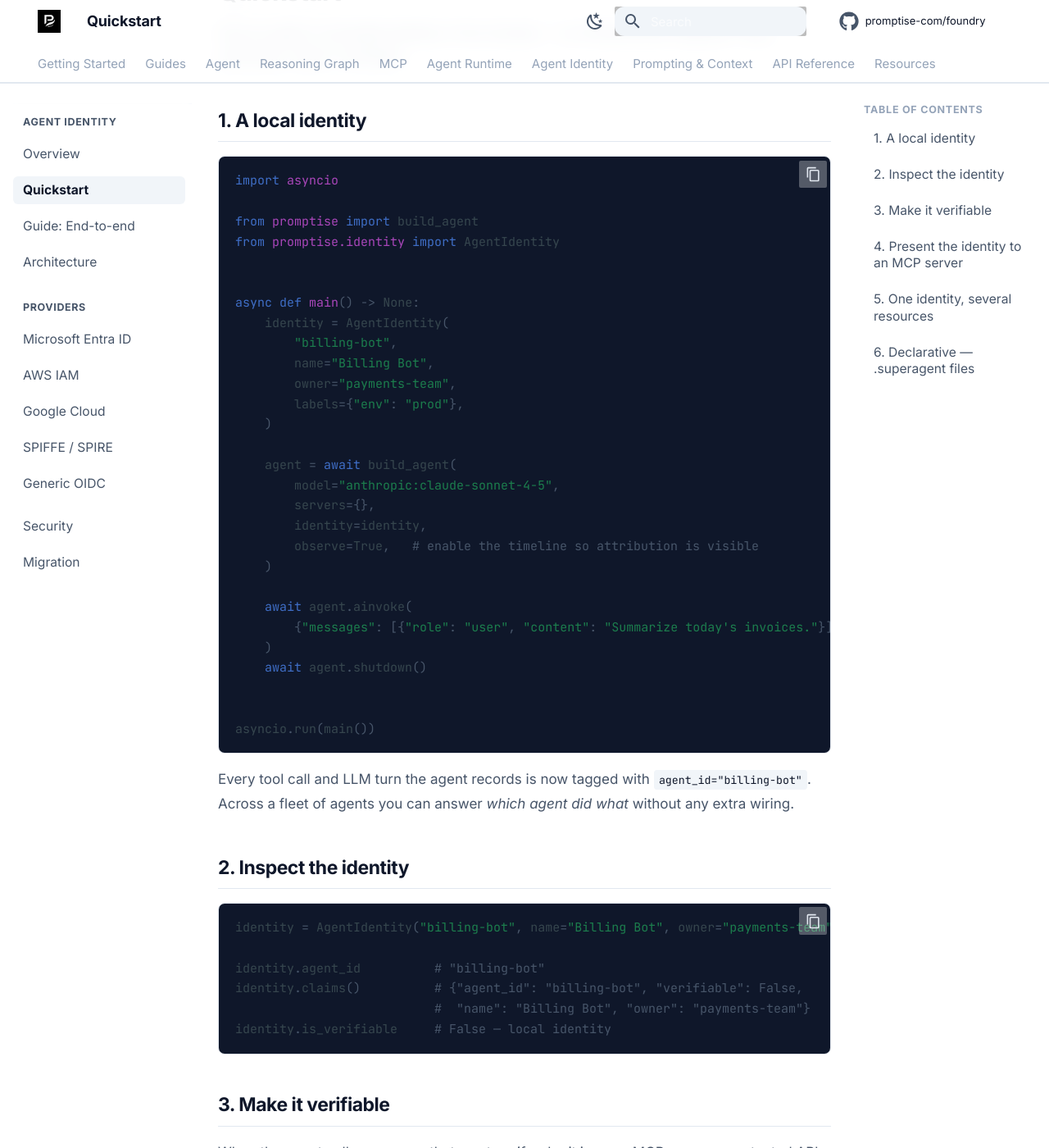
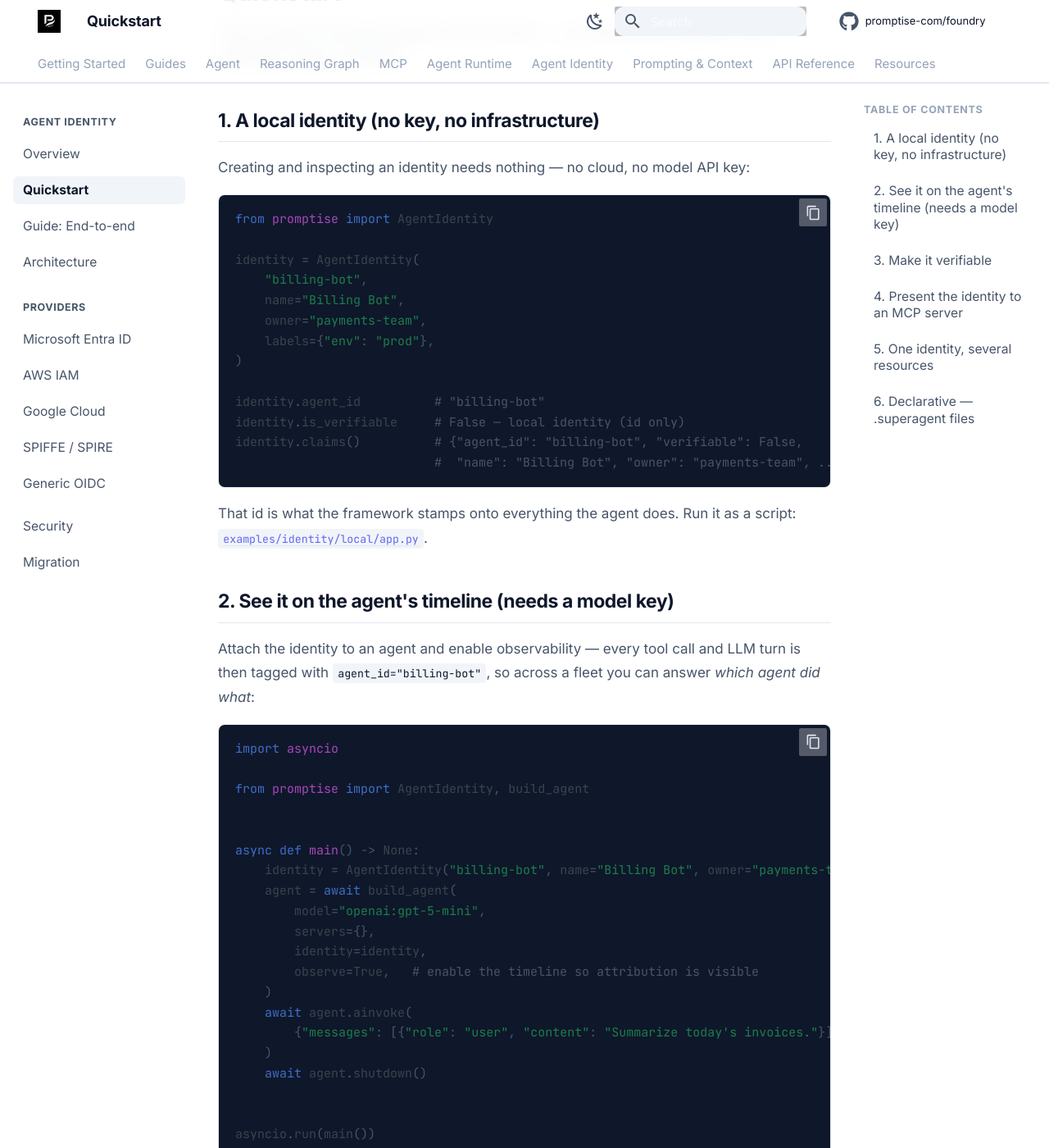
Before and after one commit to CloudEngineHub/DeepMCPAgent, an MkDocs documentation site: the page built from docs/identity/quickstart.md, in a window 1280 px wide and 1400 px high, scrolled down 198 px. Shown: the whole window at 82% size. Built offline with MkDocs 1.6.1 and Material for MkDocs 9.7.7, drawn with Linux system fonts in a browser that asks for light colours; comment, search, counter and statistics services are not loaded.

Commit message:
docs(identity): changelog hardening notes + honest quickstart on-ramp
Record the identity production-hardening / DX / docs work in the changelog, and
reorder the quickstart so step 1 (create + inspect an identity via claims()) is
genuinely zero-key/zero-infra; the build_agent + observe step that needs a model
key is now framed as the optional "see it on the timeline" follow-up. Switch the
example model to the documented default (openai:gpt-5-mini) and import
AgentIdentity from top-level promptise.

Co-Authored-By: Claude Opus 4.7 <noreply@anthropic.com>

````diff
--- a/docs/identity/quickstart.md
+++ b/docs/identity/quickstart.md
@@ -3,30 +3,49 @@
 Give an agent a traceable identity in five minutes — no infrastructure
 required. Then, optionally, make it verifiable.
 
-## 1. A local identity
+## 1. A local identity (no key, no infrastructure)
+
+Creating and inspecting an identity needs nothing — no cloud, no model API key:
+
+```python
+from promptise import AgentIdentity
+
+identity = AgentIdentity(
+    "billing-bot",
+    name="Billing Bot",
+    owner="payments-team",
+    labels={"env": "prod"},
+)
+
+identity.agent_id          # "billing-bot"
+identity.is_verifiable     # False — local identity (id only)
+identity.claims()          # {"agent_id": "billing-bot", "verifiable": False,
+                           #  "name": "Billing Bot", "owner": "payments-team", ...}
+```
+
+That id is what the framework stamps onto everything the agent does. Run it as a
+script: [`examples/identity/local/app.py`](https://github.com/promptise-com/foundry/blob/main/examples/identity/local/app.py).
+
+## 2. See it on the agent's timeline (needs a model key)
+
+Attach the identity to an agent and enable observability — every tool call and
+LLM turn is then tagged with `agent_id="billing-bot"`, so across a fleet you can
+answer *which agent did what*:
 
 ```python
 import asyncio
 
-from promptise import build_agent
-from promptise.identity import AgentIdentity
+from promptise import AgentIdentity, build_agent
 
 
 async def main() -> None:
-    identity = AgentIdentity(
-        "billing-bot",
-        name="Billing Bot",
-        owner="payments-team",
-        labels={"env": "prod"},
-    )
-
+    identity = AgentIdentity("billing-bot", name="Billing Bot", owner="payments-team")
     agent = await build_agent(
-        model="anthropic:claude-sonnet-4-5",
+        model="openai:gpt-5-mini",
         servers={},
         identity=identity,
         observe=True,   # enable the timeline so attribution is visible
     )
-
     await agent.ainvoke(
         {"messages": [{"role": "user", "content": "Summarize today's invoices."}]}
     )
@@ -34,21 +53,6 @@ async def main() -> None:
 
 
 asyncio.run(main())
-```
-
-Every tool call and LLM turn the agent records is now tagged with
-`agent_id="billing-bot"`. Across a fleet of agents you can answer *which
-agent did what* without any extra wiring.
-
-## 2. Inspect the identity
-
-```python
-identity = AgentIdentity("billing-bot", name="Billing Bot", owner="payments-team")
-
-identity.agent_id          # "billing-bot"
-identity.claims()          # {"agent_id": "billing-bot", "verifiable": False,
-                           #  "name": "Billing Bot", "owner": "payments-team"}
-identity.is_verifiable     # False — local identity
 ```
 
 ## 3. Make it verifiable
````
Also changed, not shown: CHANGELOG.md (+3 -0 lines), docs/resources/changelog.md (+1 -1 lines).
